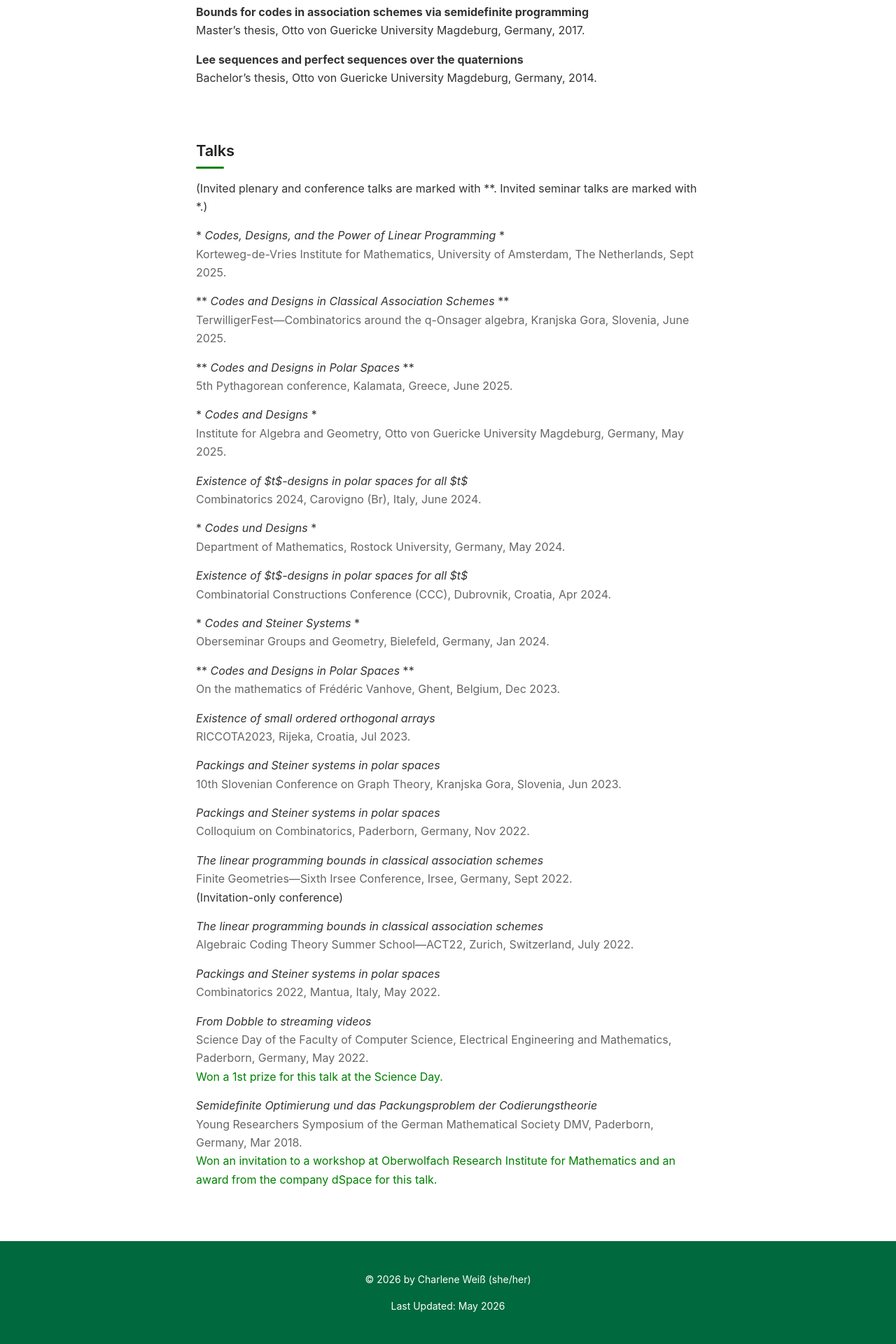
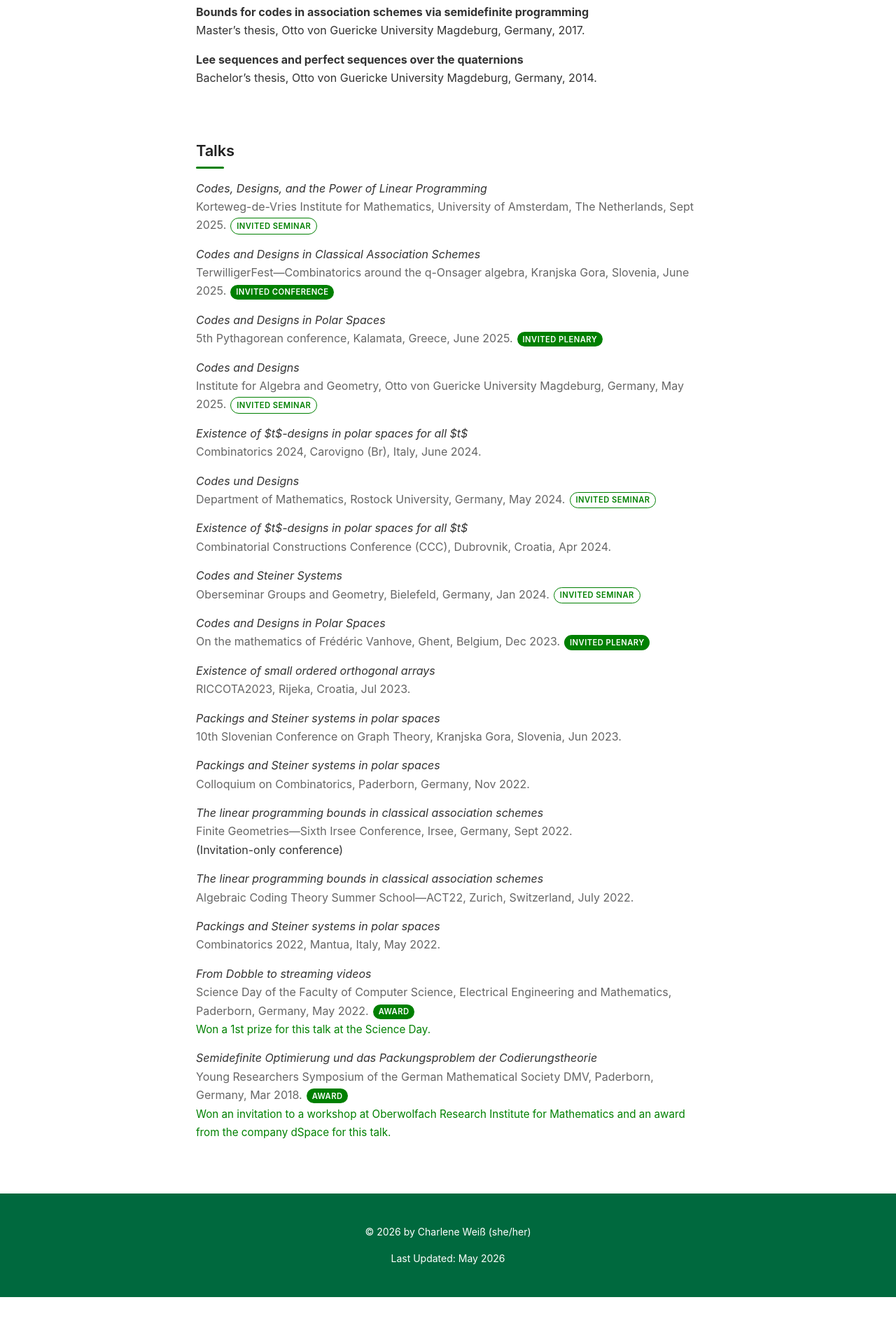
Before and after one commit to charleneweiss/charleneweiss.github.io, a Jekyll site: the page built from research.md, in a window 1280 px wide. Shown: the part 1134-3054 px from the top of the page at 70% size. Built offline with Jekyll 4.4.1, drawn with Linux system fonts in a browser that asks for light colours; a script that is not in the unit is left out; after the commit the page ends 2987 px from its top, so only the background shows below that.

Commit message:
Added tags for talks

```diff
--- a/research.md
+++ b/research.md
@@ -64,34 +64,32 @@ Bachelor's thesis, Otto von Guericke University Magdeburg, Germany, 2014.
 
 ## Talks
 
-(Invited plenary and conference talks are marked with **. Invited seminar talks are marked with *.)
+*Codes, Designs, and the Power of Linear Programming* \
+  <span class="date">  Korteweg-de-Vries Institute for Mathematics, University of Amsterdam, The Netherlands, Sept 2025.</span> <span class="tag tag-seminar">Invited seminar</span>
 
-\* *Codes, Designs, and the Power of Linear Programming* \* \
-  <span class="date">  Korteweg-de-Vries Institute for Mathematics, University of Amsterdam, The Netherlands, Sept 2025.</span>
+*Codes and Designs in Classical Association Schemes* \
+  <span class="date"> TerwilligerFest---Combinatorics around the q-Onsager algebra, Kranjska Gora, Slovenia, June 2025.</span> <span class="tag tag-invited">Invited conference</span>
 
-** *Codes and Designs in Classical Association Schemes* ** \
-  <span class="date"> TerwilligerFest---Combinatorics around the q-Onsager algebra, Kranjska Gora, Slovenia, June 2025.</span>
+*Codes and Designs in Polar Spaces* \
+  <span class="date"> 5th Pythagorean conference, Kalamata, Greece, June 2025.</span> <span class="tag tag-invited">Invited plenary</span>
 
-** *Codes and Designs in Polar Spaces* ** \
-  <span class="date"> 5th Pythagorean conference, Kalamata, Greece, June 2025.</span>
-
-\* *Codes and Designs* \* \
-  <span class="date"> Institute for Algebra and Geometry, Otto von Guericke University Magdeburg, Germany, May 2025.</span>
+*Codes and Designs* \
+  <span class="date"> Institute for Algebra and Geometry, Otto von Guericke University Magdeburg, Germany, May 2025.</span> <span class="tag tag-seminar">Invited seminar</span>
 
 *Existence of $t$-designs in polar spaces for all $t$*\
   <span class="date">Combinatorics 2024, Carovigno (Br), Italy, June 2024.</span>
 
-\* *Codes und Designs* \* \
-  <span class="date"> Department of Mathematics, Rostock University, Germany, May 2024.</span>
+*Codes und Designs* \
+  <span class="date"> Department of Mathematics, Rostock University, Germany, May 2024.</span> <span class="tag tag-seminar">Invited seminar</span>
 
 *Existence of $t$-designs in polar spaces for all $t$*\
   <span class="date">Combinatorial Constructions Conference (CCC), Dubrovnik, Croatia, Apr 2024.</span>
 
-\* *Codes and Steiner Systems* \* \
-  <span class="date">Oberseminar Groups and Geometry, Bielefeld, Germany, Jan 2024.</span>
+*Codes and Steiner Systems* \
+  <span class="date">Oberseminar Groups and Geometry, Bielefeld, Germany, Jan 2024.</span> <span class="tag tag-seminar">Invited seminar</span>
 
-\*\* *Codes and Designs in Polar Spaces* \*\* \
-  <span class="date">On the mathematics of Frédéric Vanhove, Ghent, Belgium, Dec 2023.</span>
+*Codes and Designs in Polar Spaces* \
+  <span class="date">On the mathematics of Frédéric Vanhove, Ghent, Belgium, Dec 2023.</span> <span class="tag tag-invited">Invited plenary</span>
 
 *Existence of small ordered orthogonal arrays*\
   <span class="date">RICCOTA2023, Rijeka, Croatia, Jul 2023.</span>
@@ -113,9 +111,9 @@ Bachelor's thesis, Otto von Guericke University Magdeburg, Germany, 2014.
   <span class="date">Combinatorics 2022, Mantua, Italy, May 2022.</span>
 
 *From Dobble to streaming videos*\
-  <span class="date">Science Day of the Faculty of Computer Science, Electrical Engineering and Mathematics, Paderborn, Germany, May 2022.</span>\
-  <span style="color:green">Won a 1st prize for this talk at the Science Day.</span>
+  <span class="date">Science Day of the Faculty of Computer Science, Electrical Engineering and Mathematics, Paderborn, Germany, May 2022.</span> <span class="tag tag-award">Award</span>\
+  <span class="award">Won a 1st prize for this talk at the Science Day.</span>
 
 *Semidefinite Optimierung und das Packungsproblem der Codierungstheorie*\
-  <span class="date">Young Researchers Symposium of the German Mathematical Society DMV, Paderborn, Germany, Mar 2018.</span>\
-  <span style="color:green">Won an invitation to a workshop at Oberwolfach Research Institute for Mathematics and an award from the company dSpace for this talk.</span>
+  <span class="date">Young Researchers Symposium of the German Mathematical Society DMV, Paderborn, Germany, Mar 2018.</span> <span class="tag tag-award">Award</span>\
+  <span class="award">Won an invitation to a workshop at Oberwolfach Research Institute for Mathematics and an award from the company dSpace for this talk.</span>
--- a/style.scss
+++ b/style.scss
@@ -395,6 +395,37 @@ nav {
   display: block !important;
 }
 
+// Talks list: type badges and award notes.
+.tag {
+  display: inline-block;
+  margin-left: 0.15em;
+  padding: 0.12em 0.7em;
+  border-radius: 999px;
+  font-size: 0.7em;
+  font-weight: 600;
+  letter-spacing: 0.04em;
+  text-transform: uppercase;
+  vertical-align: middle;
+}
+
+// Filled green: invited plenary/conference talks and awards.
+.tag-invited,
+.tag-award {
+  background: var(--link);
+  color: #fff;
+}
+
+// Outlined green: invited seminar talks.
+.tag-seminar {
+  border: 1px solid var(--link);
+  color: var(--link);
+}
+
+.award {
+  color: var(--link);
+  font-size: 0.95em;
+}
+
 .wrapper-footer {
   flex-shrink: 0;
   margin-top: 60px;
```
Also changed, not shown: 3 other files.
